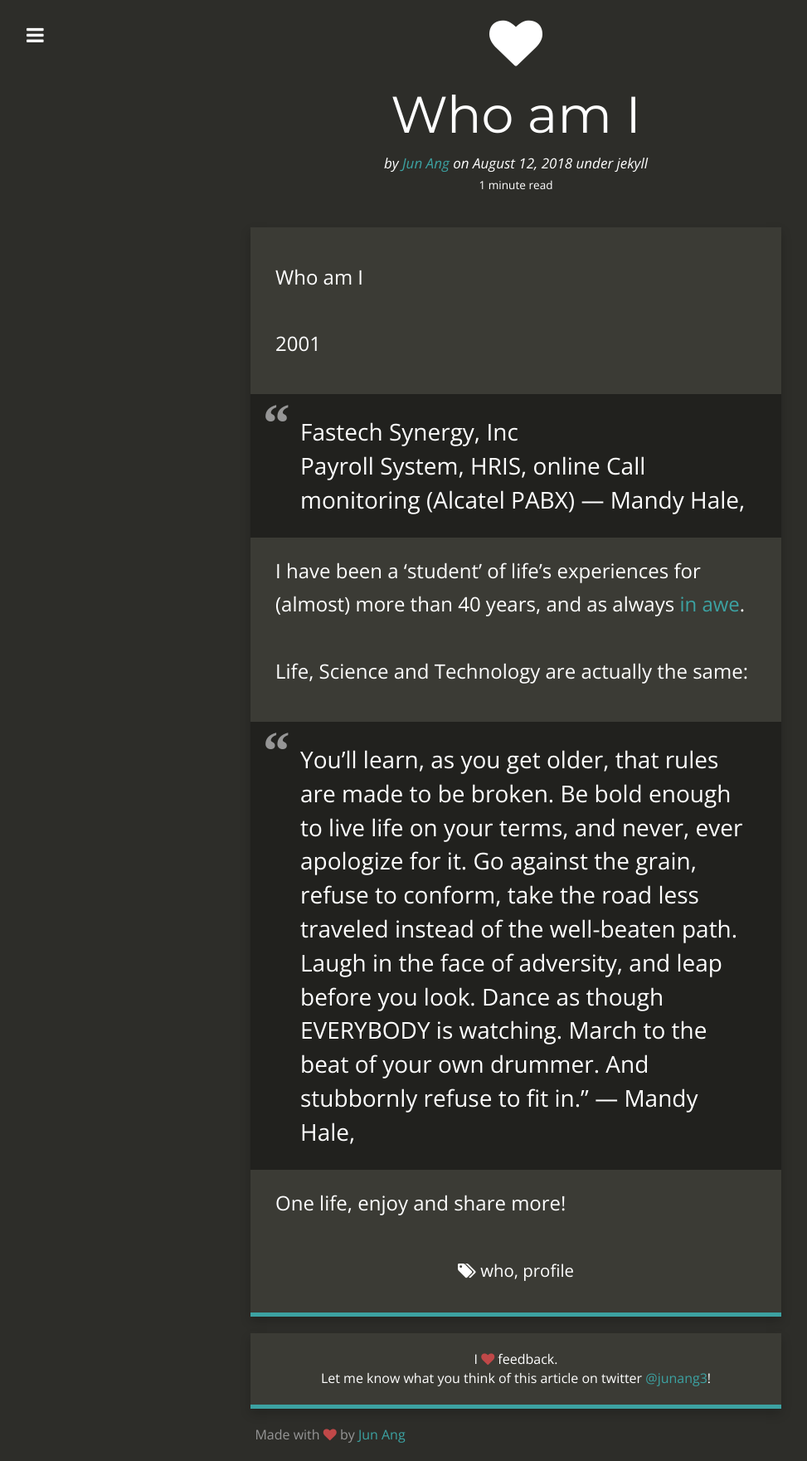
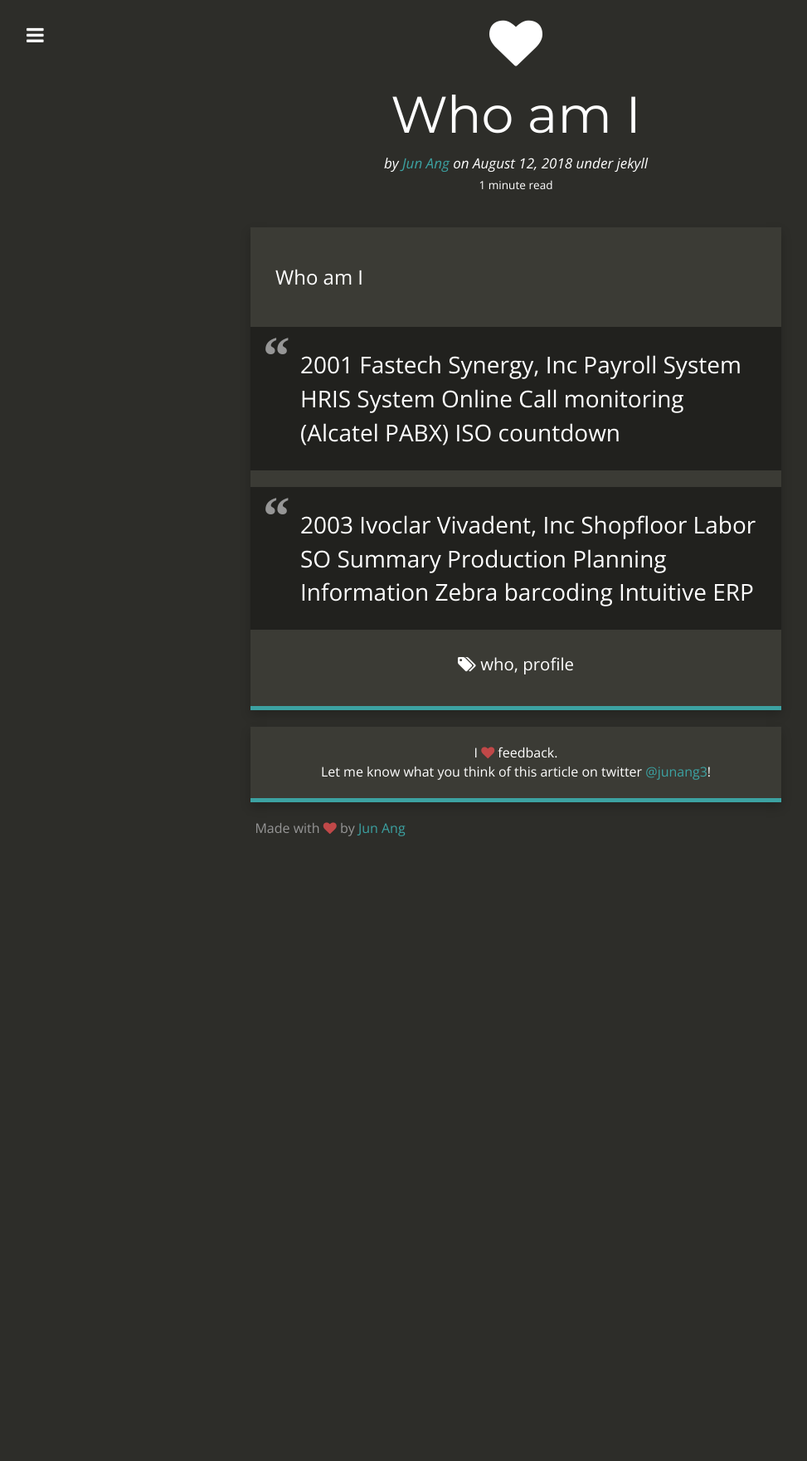
Before and after one commit to junang3/junang3.github.io, a Jekyll site: the page built from _posts/2018-08-12-who-am-i.md, in a window 1280 px wide. Shown: the whole page at 83% size, without its empty margins (18-991 px from the left). Built offline with Jekyll 4.4.1, drawn with Linux system fonts in a browser that asks for light colours; nearby versions of some CDN libraries; after the commit the page ends 1030 px from its top, so only the background shows below that.

Commit message:
Update 2018-08-12-who-am-i.md

```diff
--- a/_posts/2018-08-12-who-am-i.md
+++ b/_posts/2018-08-12-who-am-i.md
@@ -13,19 +13,15 @@ tags:
 
 Who am I
 
-2001
-> Fastech Synergy, Inc<BR>Payroll System, HRIS, online Call monitoring (Alcatel PABX)
-― Mandy Hale,
+> 2001 Fastech Synergy, Inc
+Payroll System
+HRIS System
+Online Call monitoring (Alcatel PABX)
+ISO countdown
 
-
-I have been a 'student' of life's experiences for (almost) more than 40 years, and as always [in awe][2].
-
-Life, Science and Technology are actually the same:
-
-> You’ll learn, as you get older, that rules are made to be broken. Be bold enough to live life on your terms, and never, ever apologize for it. Go against the grain, refuse to conform, take the road less traveled instead of the well-beaten path. Laugh in the face of adversity, and leap before you look. Dance as though EVERYBODY is watching. March to the beat of your own drummer. And stubbornly refuse to fit in.”
-― Mandy Hale,
-
-One life, enjoy and share more!
-
-[1]: http://junang3.github.io/
-[2]: http://idioms.thefreedictionary.com/in+awe
+> 2003 Ivoclar Vivadent, Inc
+Shopfloor Labor
+SO Summary
+Production Planning Information
+Zebra barcoding
+Intuitive ERP
```
